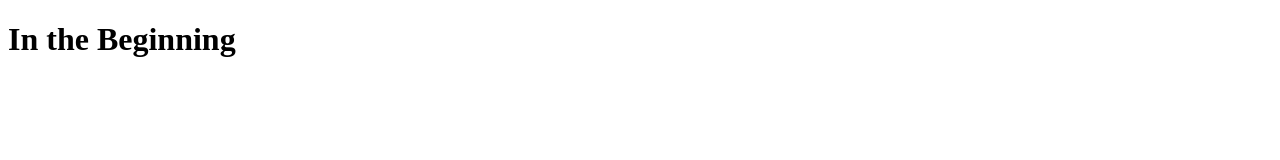
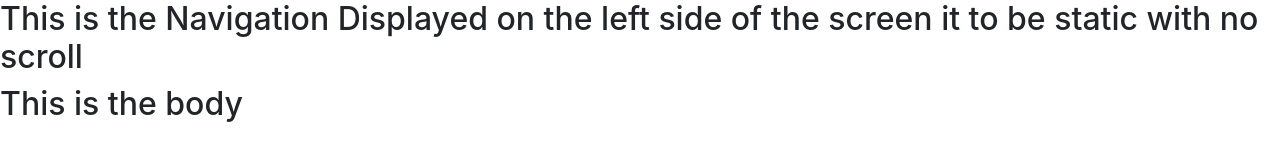
Before and after one commit to JoabOwala/joabnowala, a React app: page / in a window 1280 px wide. Built offline with nearby package versions, Linux system fonts and the light colour scheme.

Commit message:
added Nav and Home components

```diff
--- a/public/index.html
+++ b/public/index.html
@@ -9,7 +9,8 @@
       name="description"
       content="Web site created using create-react-app"
     />
-    <link rel="apple-touch-icon" href="%PUBLIC_URL%/logo192.png" />
+    <link rel="stylesheet" href="https://stackpath.bootstrapcdn.com/bootstrap/4.1.0/css/bootstrap.min.css"
+      integrity="sha384-9gVQ4dYFwwWSjIDZnLEWnxCjeSWFphJiwGPXr1jddIhOegiu1FwO5qRGvFXOdJZ4" crossorigin="anonymous">    <link rel="apple-touch-icon" href="%PUBLIC_URL%/logo192.png" />
     <!--
       manifest.json provides metadata used when your web app is installed on a
       user's mobile device or desktop. See https://developers.google.com/web/fundamentals/web-app-manifest/
@@ -24,8 +25,8 @@
       work correctly both with client-side routing and a non-root public URL.
       Learn how to configure a non-root public URL by running `npm run build`.
     -->
-    <title>React App</title>
-  </head>
+    <title>Joab N. Owala</title>
+     </head>
   <body>
     <noscript>You need to enable JavaScript to run this app.</noscript>
     <div id="root"></div>
--- a/src/components/App.js
+++ b/src/components/App.js
@@ -1,11 +1,14 @@
 import React from "react";
+import Nav from "./Nav";
+import Home from "./Home";
 
 
 function App() {
 
     return (
-        <>
-    <h1>In the Beginning</h1>
+    <>
+    <Nav/>
+    <Home />
     </>
 )
 }
--- /dev/null
+++ b/src/components/Home.js
@@ -0,0 +1,10 @@
+import React from "react";
+
+function Home(){
+
+    return (
+        <h2>This is the body</h2>
+    )
+}
+
+export default Home;
--- /dev/null
+++ b/src/components/Nav.js
@@ -0,0 +1,11 @@
+import React from "react";
+
+function Nav(){
+    return (
+        <>
+        <h2>This is the Navigation Displayed on the left side of the screen it to be static with no scroll</h2>
+        </>
+    )
+}
+
+export default Nav;
```
Also changed, not shown: README.md.
